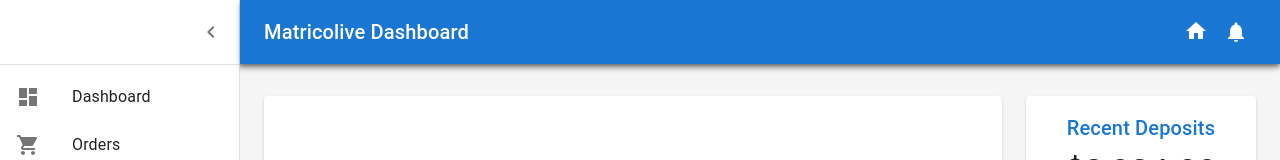
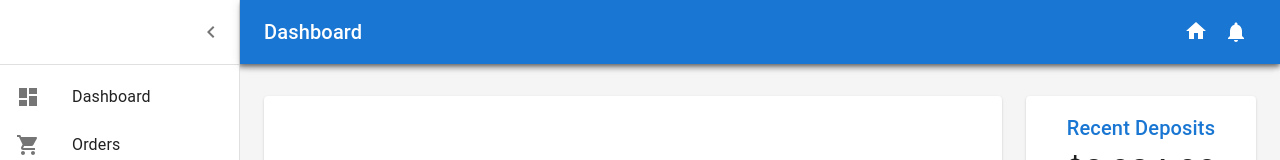
Before and after one commit to Rakibul-Hasan-max/Matricolive, a React (Create React App) app: page /dashboard in a window 1280 px wide. Shown: the top 160 px of the page. Built offline with nearby package versions, Linux system fonts and the light colour scheme.

Commit message:
new dash2g

```diff
--- a/src/Pages/Dashboard/Dashboard.js
+++ b/src/Pages/Dashboard/Dashboard.js
@@ -107,7 +107,7 @@ export default function Dashboard() {
               noWrap
               sx={{ flexGrow: 1, textAlign: "left" }}
             >
-              Matricolive Dashboard
+              Dashboard
             </Typography>
             <Typography
               component="h1"
```
